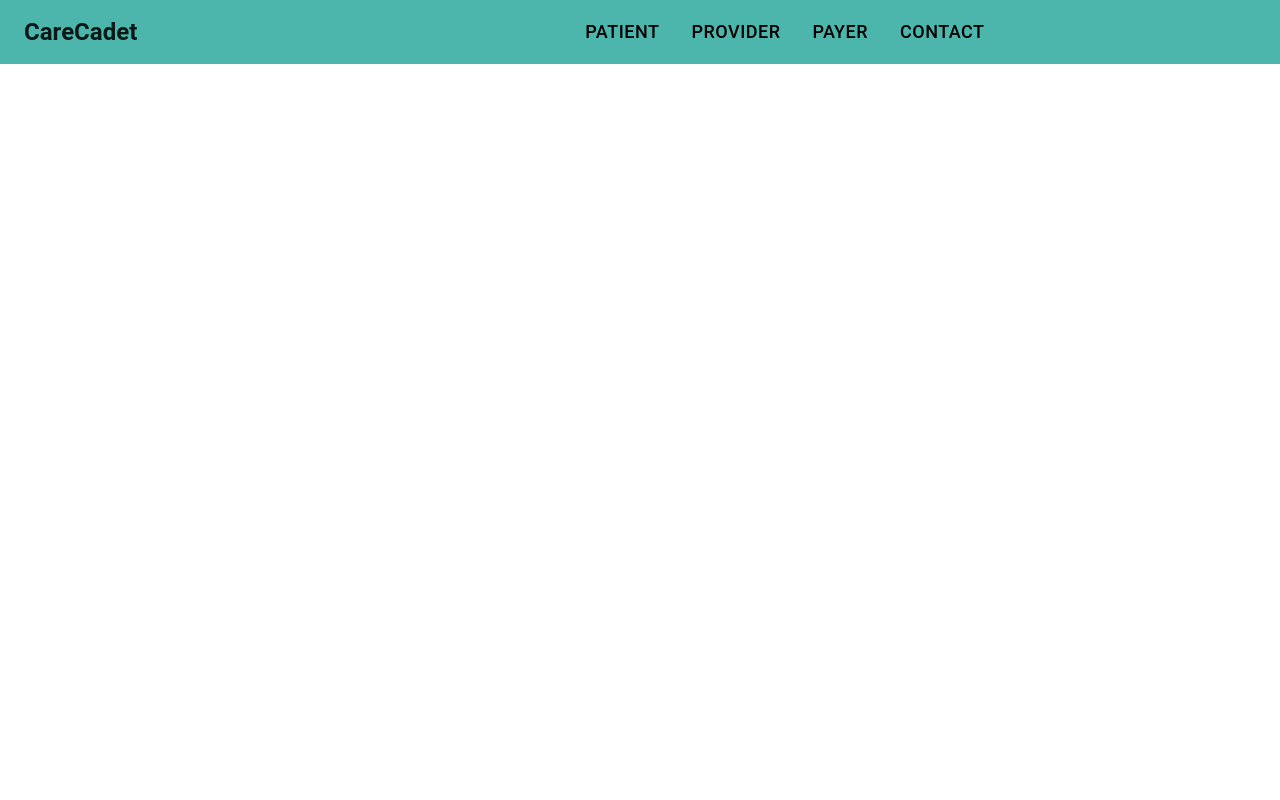
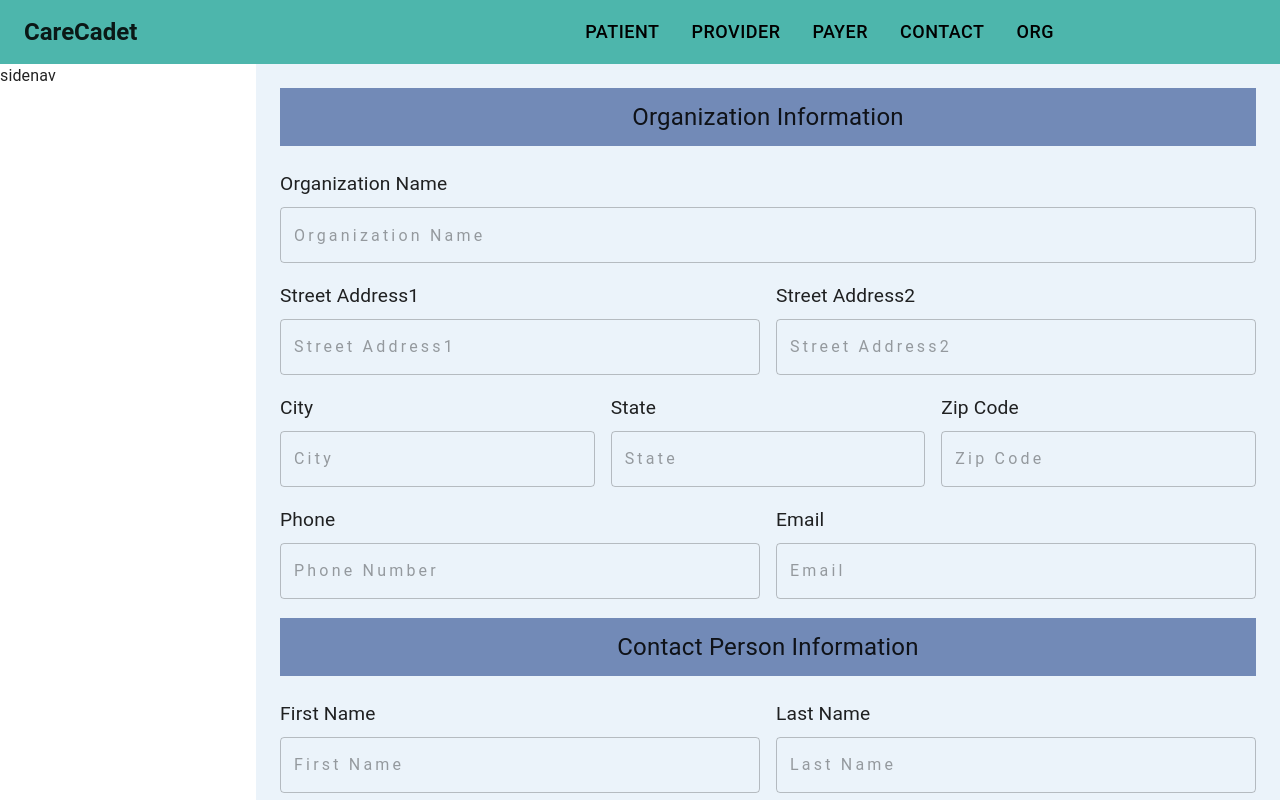
Before and after one commit to MeiiporulTrainingSite/carecadet_project, a React (Create React App) app in the folder carecadet/: page /org in a window 1280 px wide. Shown: the top 800 px of the page. Built offline with nearby package versions, Linux system fonts and the light colour scheme.

Commit message:
organization page

```diff
--- a/carecadet/package.json
+++ b/carecadet/package.json
@@ -15,6 +15,7 @@
     "@types/node": "^16.18.3",
     "@types/react": "^18.0.25",
     "@types/react-dom": "^18.0.9",
+    "axios": "^1.2.0",
     "dayjs": "^1.11.6",
     "formik": "^2.2.9",
     "lodash": "^4.17.21",
--- a/carecadet/src/App.tsx
+++ b/carecadet/src/App.tsx
@@ -64,15 +64,15 @@ function App() {
   const theme = createTheme({
     palette: {
       primary: {
-        light: "#63b8ff",
-        main: "#0989e3",
-        dark: "#005db0",
+        light: "#EBF3FA", // page background
+        main: "#687B9E",  //dark
+        dark: "#E4ECF7",  // nav background
         contrastText: "#000",
       },
       secondary: {
         main: "#4db6ac",
-        light: "#82e9de",
-        dark: "#00867d",
+        light: "#728AB7", // Title background
+        dark: "#4D77FF", //button
         contrastText: "#000",
       },
     },
--- a/carecadet/src/Components/Buttoncomp.tsx
+++ b/carecadet/src/Components/Buttoncomp.tsx
@@ -7,6 +7,8 @@ type:"button" | "submit" | "reset"
 fullWidth?: boolean;
 variant?: "text" | "outlined" | "contained" ;
 color?: "inherit" | "primary" | "secondary" | "success" | "error" | "info" | "warning" ;
+
+sx?:any
 children:React.ReactNode;
 }
 
@@ -19,6 +21,7 @@ export function Buttoncomponent (props: IAppProps) {
           fullWidth={props.fullWidth}
           variant={props.variant}
           color={props.color}
+          sx={props.sx}
           >
             {props.children}
         </Button>
--- a/carecadet/src/Components/Textfield.tsx
+++ b/carecadet/src/Components/Textfield.tsx
@@ -1,50 +1,36 @@
-import React from 'react'
-import {Field, ErrorMessage} from 'formik'
-import {TextField} from "@mui/material"
-import ErrorProps from "./Errorprops"
-interface props{
-    name:string;
-    // value?:string;
-    placeholder:string;
-    type:string;
+import React from "react";
+import { Field, ErrorMessage } from "formik";
+import ErrorProps from "./Errorprops";
+interface props {
+  name: string;
+  placeholder: string;
+  type: string;
+  fullWidth?: boolean;
   container:any;
-    //component?: React.ComponentType<{}>
-    // error:any;
-    // helperText:React.ComponentType<{}>
+  sx?:any
+  label?:string
 }
-
-const textfield = (props:props) => {
+const FormTextField = (props: props) => {
   return (
     <>
       <Field
+      label={props.label}
         as={props.container}
-        //   value={props.value}
+        inputProps={{
+          sx: props.sx,
+        }}
+        fullWidth={props.fullWidth}
         name={props.name}
         placeholder={props.placeholder}
         type={props.type}
-        //  helperText={props.helperText}
         helperText={
           <ErrorMessage name={props.name}>
-          {(error) => (
-            <ErrorProps >
-                {error}
-            </ErrorProps>
-          )}
+            {(error) => <ErrorProps>{error}</ErrorProps>}
           </ErrorMessage>
+        }
+      />
+    </>
+  );
+};
 
-      }
-
-        />
-      {/* <ErrorMessage name={props.name}>
-          {(error) => (
-            <ErrorProps >
-                {error}
-            </ErrorProps>
-          )}
-        </ErrorMessage>  */}
-
-        </>
-  )
-}
-
-export default textfield
+export default FormTextField;
--- /dev/null
+++ b/carecadet/src/Pages/OrganizationInfo.tsx
@@ -0,0 +1,293 @@
+import React from "react";
+import { Formik, Form } from "formik";
+import * as Yup from "yup";
+import { TextField, Box, Typography, Grid } from "@mui/material";
+import axios from "axios";
+
+import FormTextField from "../Components/Textfield";
+import { Buttoncomponent } from "../Components/Buttoncomp";
+
+interface initialValues {
+  organizationInformation: {
+    providerID: string;
+    organizationName: string;
+    streetAdd1: string;
+    streetAdd2: string;
+    city: string;
+    state: string;
+    zipCode: string;
+    phone: string;
+    Email: string;
+  };
+  contactPersonInformation: {
+    firstName: string;
+    lastName: string;
+    role: string;
+    contactno: string;
+    email: string;
+  };
+}
+
+const OrganizationInfo = () => {
+  const initialValues: initialValues = {
+    organizationInformation: {
+      providerID: "",
+      organizationName: "",
+      streetAdd1: "",
+      streetAdd2: "",
+      city: "",
+      state: "",
+      zipCode: "",
+      phone: "",
+      Email: "",
+    },
+    contactPersonInformation: {
+      firstName: "",
+      lastName: "",
+      role: "",
+      contactno: "",
+      email: "",
+    },
+  };
+  const onSubmit = (values: initialValues) => {
+    const orgdata = {
+      providerID: values.organizationInformation.providerID,
+      organizationName: values.organizationInformation.organizationName,
+
+      address: {
+        addressLine1: values.organizationInformation.streetAdd1,
+        addressLine2: values.organizationInformation.streetAdd2,
+        city: values.organizationInformation.city,
+        state: values.organizationInformation.state,
+        zipCode: values.organizationInformation.zipCode,
+      },
+      email: values.organizationInformation.Email,
+      contact: values.organizationInformation.phone,
+      contactPerson: {
+        firstName: values.contactPersonInformation.firstName,
+        lastName: values.contactPersonInformation.lastName,
+        role: values.contactPersonInformation.role,
+        contact: values.contactPersonInformation.contactno,
+        email: values.contactPersonInformation.email,
+      },
+    };
+    alert(JSON.stringify(orgdata, null, 2));
+    axios
+      .post("http://localhost:4200/organization/createOrganization", orgdata)
+      .then((res) => {
+        alert("success");
+      });
+  };
+
+  const organizationData = [
+    {
+      xs: 12,
+      label: "Organization Name",
+      name: "organizationInformation.organizationName",
+      placeholder: "Organization Name",
+      type: "text",
+    },
+    {
+      xs: 6,
+      label: "Street Address1",
+      name: "organizationInformation.streetAdd1",
+      placeholder: "Street Address1",
+      type: "text",
+    },
+    {
+      xs: 6,
+      label: "Street Address2",
+      name: "organizationInformation.streetAdd2",
+      placeholder: "Street Address2",
+      type: "text",
+    },
+    {
+      xs: 4,
+      label: "City",
+      name: "organizationInformation.city",
+      placeholder: "City",
+      type: "text",
+    },
+    {
+      xs: 4,
+      label: "State",
+      name: "organizationInformation.state",
+      placeholder: "State",
+      type: "text",
+    },
+    {
+      xs: 4,
+      label: "Zip Code",
+      name: "organizationInformation.zipCode",
+      placeholder: "Zip Code",
+      type: "text",
+    },
+    {
+      xs: 6,
+      label: "Phone",
+      name: "organizationInformation.phone",
+      placeholder: "Phone Number",
+      type: "text",
+    },
+    {
+      xs: 6,
+      label: "Email",
+      name: "organizationInformation.Email",
+      placeholder: "Email",
+      type: "email",
+    },
+  ];
+  const contactPersonData = [
+    {
+      xs: 6,
+      label: "First Name",
+      name: "contactPersonInformation.firstName",
+      placeholder: "First Name",
+      type: "text",
+    },
+    {
+      xs: 6,
+      label: "Last Name",
+      name: "contactPersonInformation.lastName",
+      placeholder: "Last Name",
+      type: "text",
+    },
+
+    {
+      xs: 6,
+      label: "Role",
+      name: "contactPersonInformation.role",
+      placeholder: "Role",
+      type: "text",
+    },
+    {
+      xs: 6,
+      label: "Contact",
+      name: "contactPersonInformation.contactno",
+      placeholder: "Contact Number",
+      type: "text",
+    },
+    {
+      xs: 12,
+      label: "Email",
+      name: "contactPersonInformation.email",
+      placeholder: "Email",
+      type: "email",
+    },
+  ];
+  return (
+    <Box sx={{ backgroundColor: "primary.light", padding: "1.5rem" }}>
+      <Formik initialValues={initialValues} onSubmit={onSubmit}>
+        <Form>
+          <Grid container spacing={2}>
+            <Grid item xs={12}>
+              <Typography
+                mb={"0.5rem"}
+                sx={{
+                  backgroundColor: "secondary.light",
+                  padding: "0.7rem",
+                  textAlign: "center",
+                  fontSize: "1.5rem",
+                }}
+              >
+                Organization Information
+              </Typography>
+            </Grid>
+            {organizationData.map((org, i) => (
+              <Grid item xs={org.xs} key={i}>
+                <Typography
+                  // variant="h6"
+                  sx={{
+                    fontSize: "1.2rem",
+                    mb: "0.5rem",
+                  }}
+                >
+                  {org.label}
+                </Typography>
+                <FormTextField
+                  container={TextField}
+                  name={org.name}
+                  placeholder={org.placeholder}
+                  type={org.type}
+                  fullWidth={true}
+                  sx={{
+                    "&::placeholder": {
+                      // color: "green",
+                      letterSpacing: "0.2rem",
+                      // fontSize: "1rem",
+                    },
+                  }}
+                />
+              </Grid>
+            ))}
+
+            <Grid item xs={12}>
+              <Typography
+                mb={"0.5rem"}
+                sx={{
+                  backgroundColor: "secondary.light",
+                  padding: "0.7rem",
+                  textAlign: "center",
+                  fontSize: "1.5rem",
+                }}
+              >
+                Contact Person Information
+              </Typography>
+            </Grid>
+            {contactPersonData.map((person, i) => (
+              <Grid item xs={person.xs} key={i}>
+                <Typography
+                  // variant="h6"
+                  sx={{
+                    fontSize: "1.2rem",
+                    mb: "0.5rem",
+                  }}
+                >
+                  {person.label}
+                </Typography>
+                <FormTextField
+                  container={TextField}
+                  sx={{
+                    "&::placeholder": {
+                      // color: "green",
+                      letterSpacing: "0.2rem",
+                      // fontSize: "1rem",
+                    },
+                  }}
+                  name={person.name}
+                  placeholder={person.placeholder}
+                  type={person.type}
+                  fullWidth={true}
+                />
+              </Grid>
+            ))}
+
+            <Grid container item xs={12} justifyContent="right">
+              <Buttoncomponent
+                type="submit"
+                size="large"
+                fullWidth={false}
+                variant="contained"
+                sx={{
+                  backgroundColor: "secondary.dark",
+                  width: "10vw",
+                  color: "#fff",
+                  "&:hover": {
+                    color: "secondary.dark",
+                    border:"1px solid blue"
+                    // letterSpacing: "0.2rem",
+                    // fontSize: "1rem",
+                  },
+                }}
+              >
+                Submit
+              </Buttoncomponent>
+            </Grid>
+          </Grid>
+        </Form>
+      </Formik>
+    </Box>
+  );
+};
+
+export default OrganizationInfo;
--- a/carecadet/src/ProtectedRoute.tsx
+++ b/carecadet/src/ProtectedRoute.tsx
@@ -6,7 +6,7 @@ interface Props {
   children: JSX.Element;
 }
 const ProtectedRoute = ({ children }: Props) => {
-  const isAuth = false;
+  const isAuth = true;
   return isAuth ? <div className="check"><div>sidenav</div>{children}</div> : <Navigate to="/login" replace />;
 };
 
--- a/carecadet/src/check.css
+++ b/carecadet/src/check.css
@@ -1,5 +1,8 @@
 .check {
   display: grid;
   grid-template-columns: 20% 80%;
-  height: 100vh;
+  /* height: 100vh; */
 }
+.text{
+  border: 1px solid red;
+}
--- a/carecadet/src/routes.tsx
+++ b/carecadet/src/routes.tsx
@@ -7,6 +7,7 @@ import Contact from './Pages/Contact';
 
 // other
 import {FC} from "react";
+import OrganizationInfo from "./Pages/OrganizationInfo";
 
 interface Route {
   key: string,
@@ -45,5 +46,12 @@ export const routes: Array<Route> = [
       enabled: true,
       component: Contact
   },
+  {
+    key: 'org',
+    title: 'Org',
+    path: '/org',
+    enabled: true,
+    component: OrganizationInfo
+},
 
 ]
```
Also changed, not shown: 1 other file (tests, documents, lock files or other folders). Lines whose indentation alone changed are shown as unchanged.
